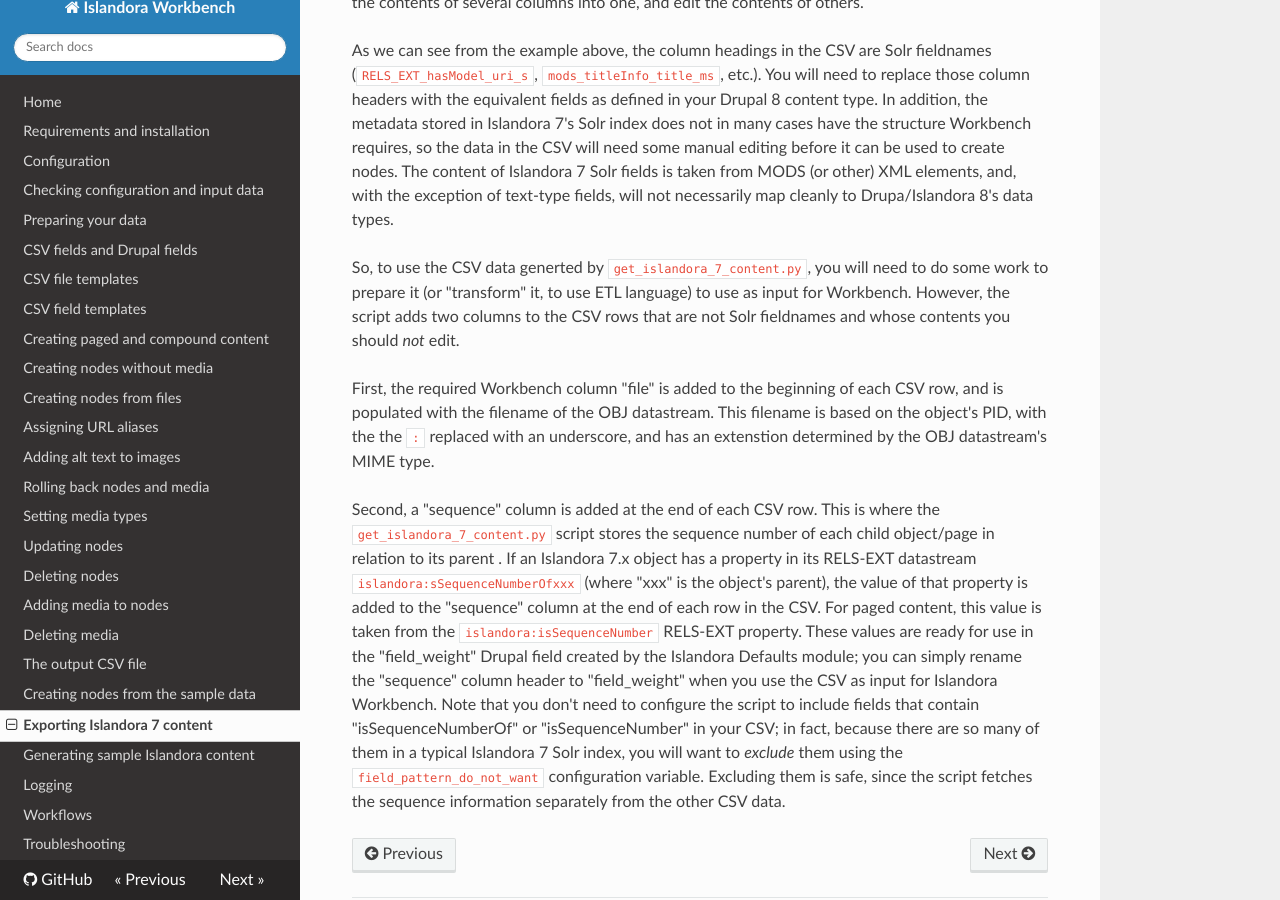
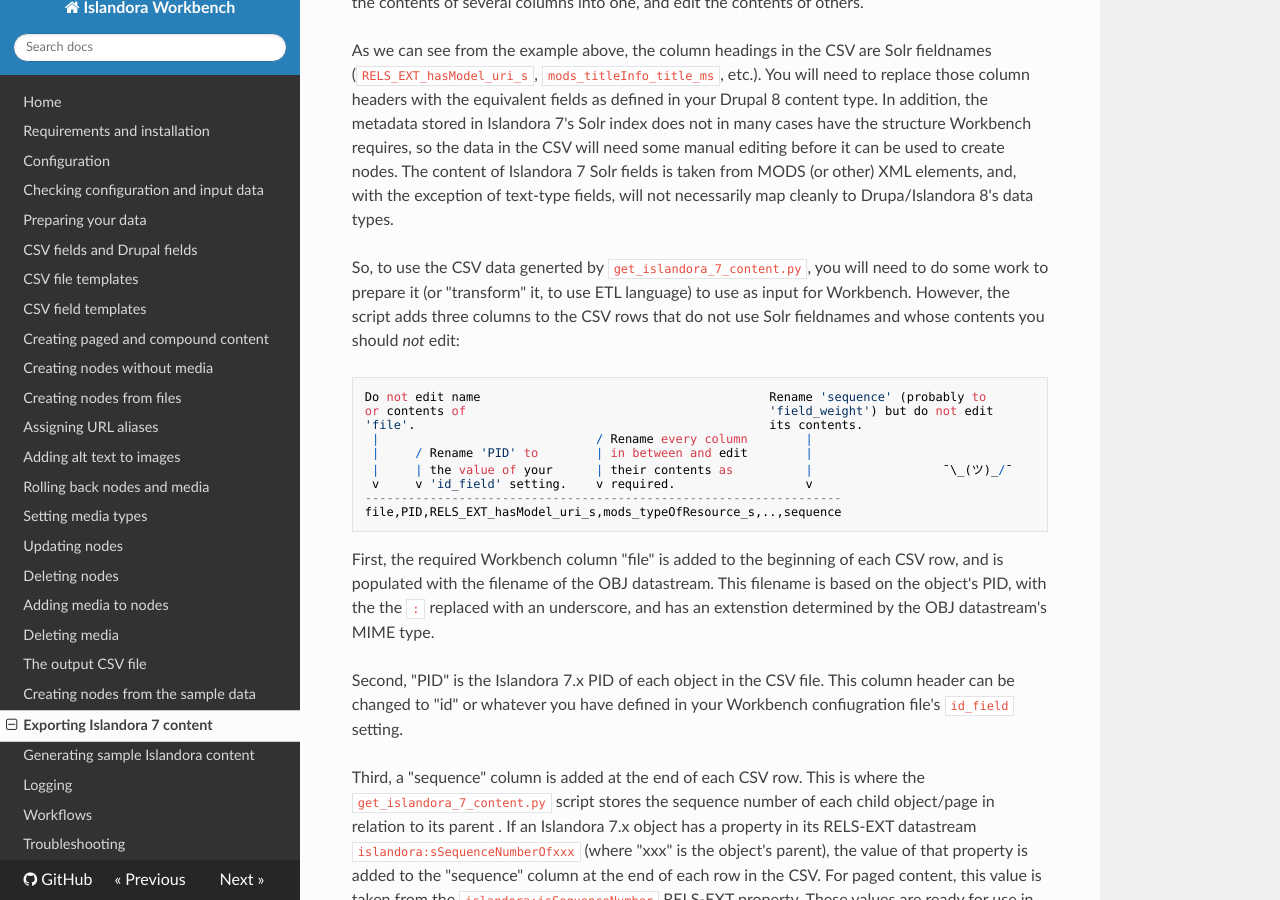
Before and after one commit to mjordan/islandora_workbench_docs, an MkDocs documentation site: the page built from docs/exporting_islandora_7_content.md, in a window 1280 px wide and 900 px high, scrolled down 1643 px. Built offline with MkDocs 1.6.1, drawn with Linux system fonts in a browser that asks for light colours; nearby versions of some CDN libraries; old or Windows-style settings are respelled for this version of MkDocs.

Commit message:
Updated the exporting Islandora 7 page, and added oh well ascii emoji.

````diff
--- a/docs/exporting_islandora_7_content.md
+++ b/docs/exporting_islandora_7_content.md
@@ -37,8 +37,22 @@
 
 As we can see from the example above, the column headings in the CSV are Solr fieldnames (`RELS_EXT_hasModel_uri_s`, `mods_titleInfo_title_ms`, etc.). You will need to replace those column headers with the equivalent fields as defined in your Drupal 8 content type. In addition, the metadata stored in Islandora 7's Solr index does not in many cases have the structure Workbench requires, so the data in the CSV will need some manual editing before it can be used to create nodes. The content of Islandora 7 Solr fields is taken from MODS (or other) XML elements, and, with the exception of text-type fields, will not necessarily map cleanly to Drupa/Islandora 8's data types.
 
-So, to use the CSV data generted by `get_islandora_7_content.py`, you will need to do some work to prepare it (or "transform" it, to use ETL language) to use as input for Workbench. However, the script adds two columns to the CSV rows that are not Solr fieldnames and whose contents you should *not* edit.
+So, to use the CSV data generted by `get_islandora_7_content.py`, you will need to do some work to prepare it (or "transform" it, to use ETL language) to use as input for Workbench. However, the script adds three columns to the CSV rows that do not use Solr fieldnames and whose contents you should *not* edit:
+
+```
+Do not edit name                                        Rename 'sequence' (probably to
+or contents of                                          'field_weight') but do not edit
+'file'.                                                 its contents.
+ |                              / Rename every column        |
+ |     / Rename 'PID' to        | in between and edit        |
+ |     | the value of your      | their contents as          |                  ¯\_(ツ)_/¯
+ v     v 'id_field' setting.    v required.                  v
+------------------------------------------------------------------
+file,PID,RELS_EXT_hasModel_uri_s,mods_typeOfResource_s,..,sequence
+```
 
 First, the required Workbench column "file" is added to the beginning of each CSV row, and is populated with the filename of the OBJ datastream. This filename is based on the object's PID, with the the `:` replaced with an underscore, and has an extenstion determined by the OBJ datastream's MIME type.
 
-Second, a "sequence" column is added at the end of each CSV row. This is where the `get_islandora_7_content.py` script stores the sequence number of each child object/page in relation to its parent . If an Islandora 7.x object has a property in its RELS-EXT datastream `islandora:sSequenceNumberOfxxx` (where "xxx" is the object's parent), the value of that property is added to the "sequence" column at the end of each row in the CSV. For paged content, this value is taken from the `islandora:isSequenceNumber` RELS-EXT property. These values are ready for use in the "field_weight" Drupal field created by the Islandora Defaults module; you can simply rename the "sequence" column header to "field_weight" when you use the CSV as input for Islandora Workbench. Note that you don't need to configure the script to include fields that contain "isSequenceNumberOf" or "isSequenceNumber" in your CSV; in fact, because there are so many of them in a typical Islandora 7 Solr index, you will want to *exclude* them using the `field_pattern_do_not_want` configuration variable. Excluding them is safe, since the script fetches the sequence information separately from the other CSV data.
+Second, "PID" is the Islandora 7.x PID of each object in the CSV file. This column header can be changed to "id" or whatever you have defined in your Workbench confiugration file's `id_field` setting.
+
+Third, a "sequence" column is added at the end of each CSV row. This is where the `get_islandora_7_content.py` script stores the sequence number of each child object/page in relation to its parent . If an Islandora 7.x object has a property in its RELS-EXT datastream `islandora:sSequenceNumberOfxxx` (where "xxx" is the object's parent), the value of that property is added to the "sequence" column at the end of each row in the CSV. For paged content, this value is taken from the `islandora:isSequenceNumber` RELS-EXT property. These values are ready for use in the "field_weight" Drupal field created by the Islandora Defaults module; you can simply rename the "sequence" column header to "field_weight" when you use the CSV as input for Islandora Workbench. Note that you don't need to configure the script to include fields that contain "isSequenceNumberOf" or "isSequenceNumber" in your CSV; in fact, because there are so many of them in a typical Islandora 7 Solr index, you will want to *exclude* them using the `field_pattern_do_not_want` configuration variable. Excluding them is safe, since the script fetches the sequence information separately from the other CSV data.
````
Also changed, not shown: site/index.html.
